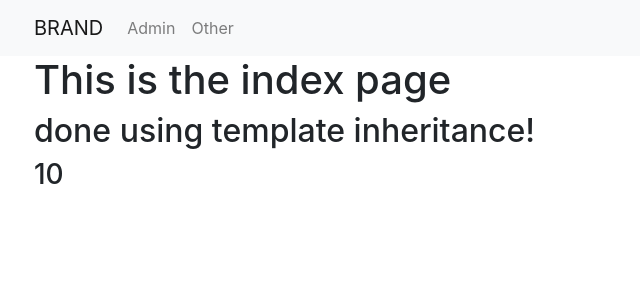
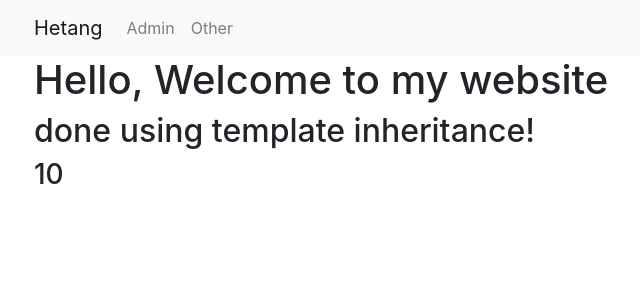
Before and after one commit to hetang7802/django-deployment-test, a Django app: template learning_templates/basic_app/templates/basic_app/index.html in a window 1280 px wide. Shown: the top 300 px of the page, without its empty margins (51-691 px from the left). Run offline with Django 3.2, Linux system fonts and the light colour scheme; the template is opened without the code that fills it, so the values that code supplies are empty; parts of the project's set-up code (start-up, migrations or seed data) failed here and were passed over; some libraries are stand-ins or nearby versions.

Commit message:
some changes

```diff
--- a/learning_templates/basic_app/templates/basic_app/base.html
+++ b/learning_templates/basic_app/templates/basic_app/base.html
@@ -9,7 +9,7 @@
     <nav class="navbar navbar-expand-lg navbar-light bg-light">
       <div class="container">
         <ul class="nav navbar-nav">
-          <li><a class="navbar-brand" href="{% url 'index' %}">BRAND</a></li>
+          <li><a class="navbar-brand" href="{% url 'index' %}">Hetang</a></li>
           <li><a class="nav-link" href="{%  url 'admin:index' %}">Admin</a></li>
           <li><a class="nav-link" href="{%  url 'basic_app:other' %}">Other</a></li>
         </ul>
--- a/learning_templates/basic_app/templates/basic_app/index.html
+++ b/learning_templates/basic_app/templates/basic_app/index.html
@@ -2,7 +2,7 @@
 
 {% extends "basic_app/base.html" %}
   {% block body_block %}
-    <h1>This is the index page</h1>
+    <h1>Hello, Welcome to my website</h1>
     <h2>done using template inheritance!</h2>
     <!-- below we use template filters -->
     <h3>{{ text|upper }}</h3>
```
